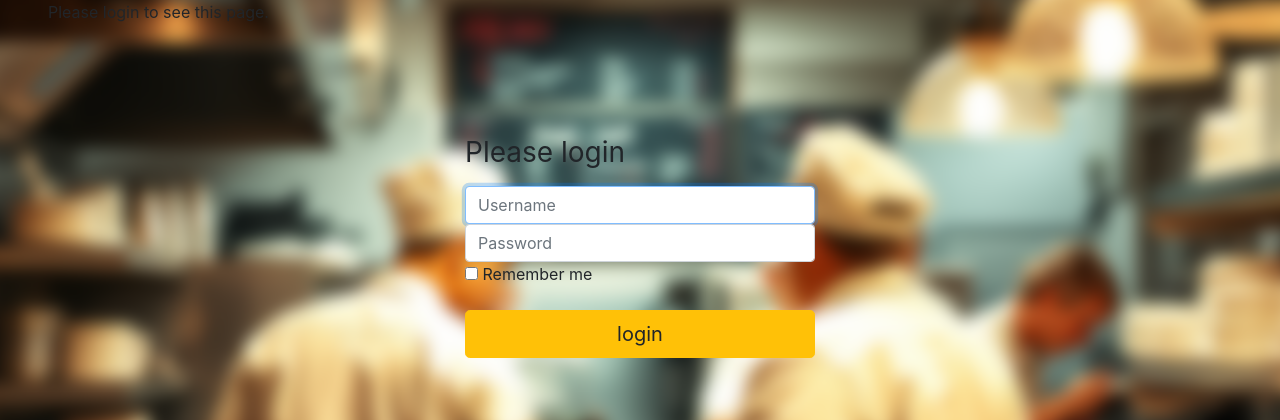
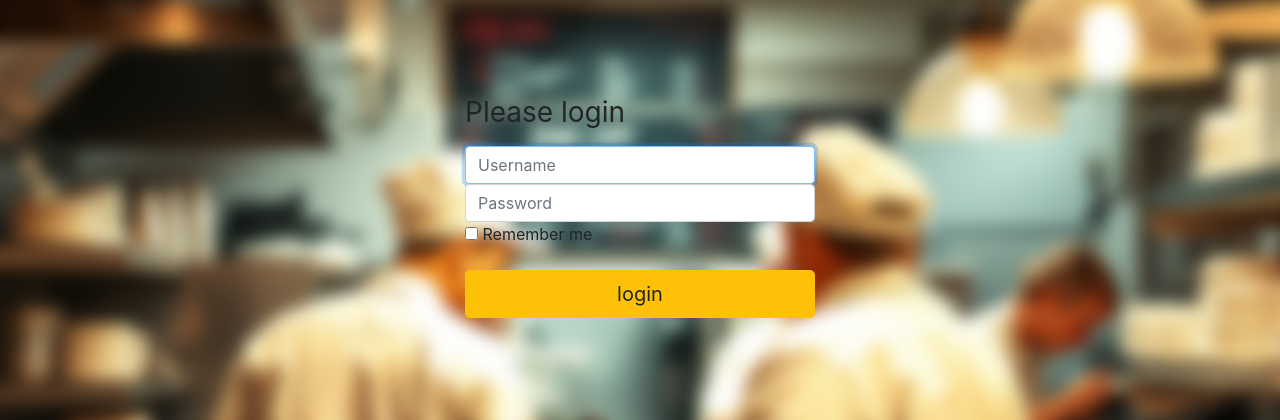
Before and after one commit to Dogober/restaurant-kitchen-service, a Django app: page /accounts/login/?next=/categories/1/delete/ in a window 1280 px wide. Shown: the part 72-492 px from the top of the page. Run offline with Django 5.2, Linux system fonts and the light colour scheme.

Commit message:
delete describe text on the login page

```diff
--- a/templates/registration/login.html
+++ b/templates/registration/login.html
@@ -1,8 +1,5 @@
 {% extends "base.html" %}
 {% block content %}
-  {% if next %}
-    <p>Please login to see this page.</p>
-  {% endif %}
   <br>
   <br>
   <div class="container mt-5">
```
